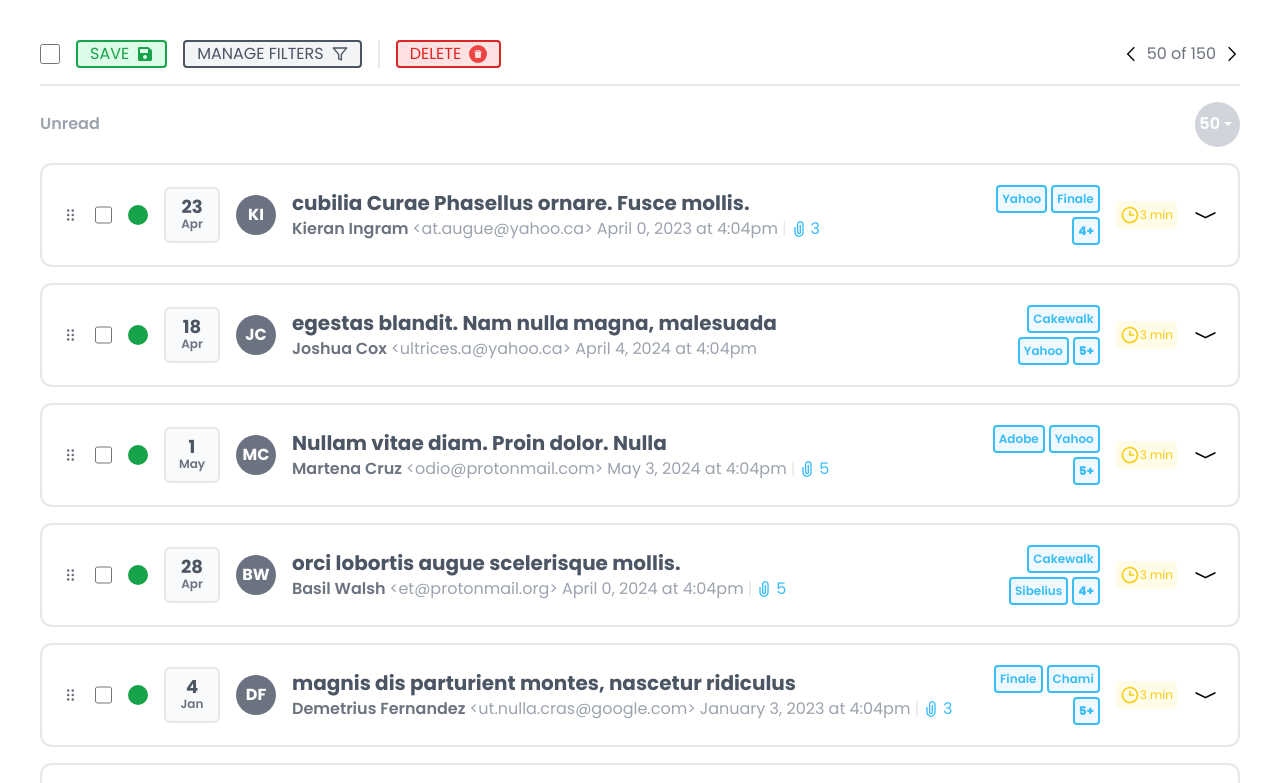
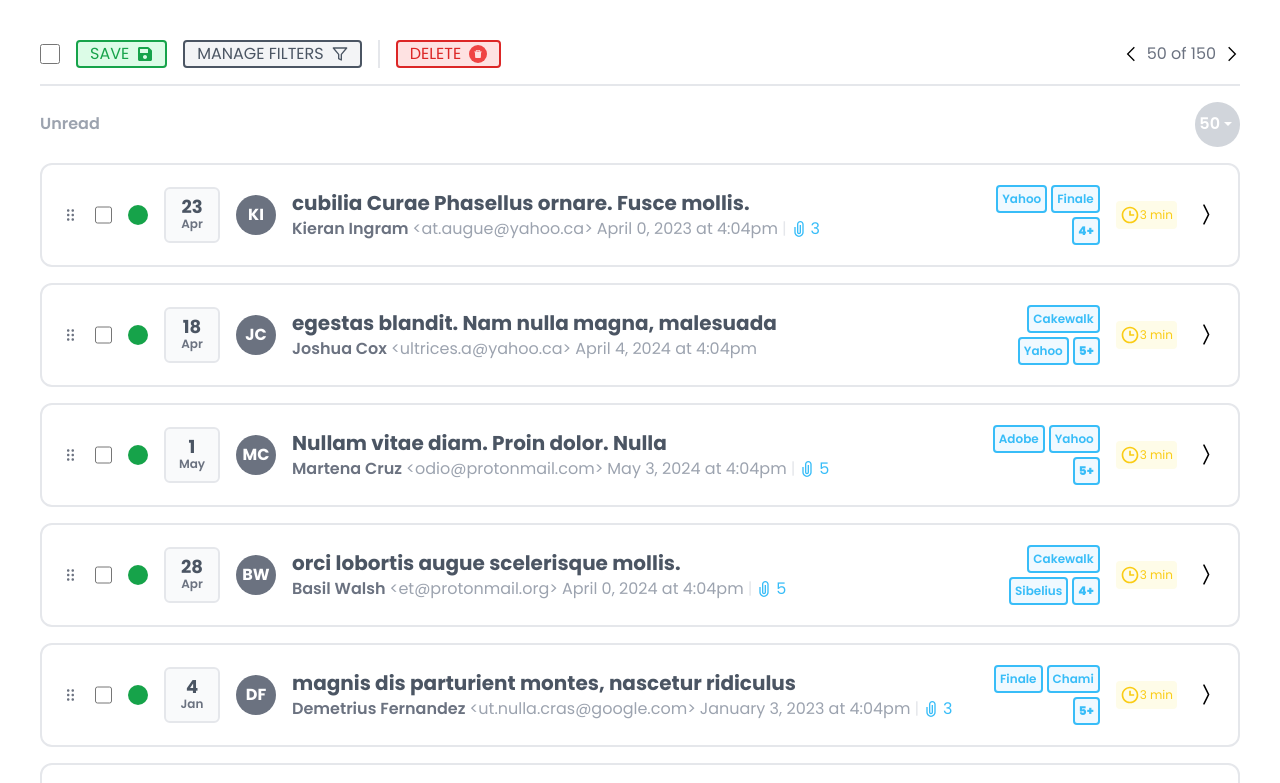
Before and after one commit to Hideki-Kawachi/rhk_frontend_developer_exam_1, a React (Create React App) app: page / in a window 1280 px wide. Shown: the top 783 px of the page. Built offline with nearby package versions, Linux system fonts and the light colour scheme.

Commit message:
Fixed chevron arrow

```diff
--- a/src/components/emailCard.js
+++ b/src/components/emailCard.js
@@ -1,6 +1,6 @@
 import React, { useState } from "react";
 import { RxDragHandleDots2 } from "react-icons/rx";
-import { BsChevronCompactDown } from "react-icons/bs";
+import { BsChevronCompactDown, BsChevronCompactRight } from "react-icons/bs";
 import { BiTime } from "react-icons/bi";
 import { CgAttachment } from "react-icons/cg";
 import Tags from "./tags";
@@ -168,7 +168,11 @@ function EmailCard({
 							<BiTime color="#FACC14" size={20}></BiTime>
 							<span> 3 min</span>
 						</div>
-						<BsChevronCompactDown size={25}></BsChevronCompactDown>
+						{expandCard ? (
+							<BsChevronCompactDown size={25}></BsChevronCompactDown>
+						) : (
+							<BsChevronCompactRight size={25}></BsChevronCompactRight>
+						)}
 					</div>
 				</div>
 			</div>
```
